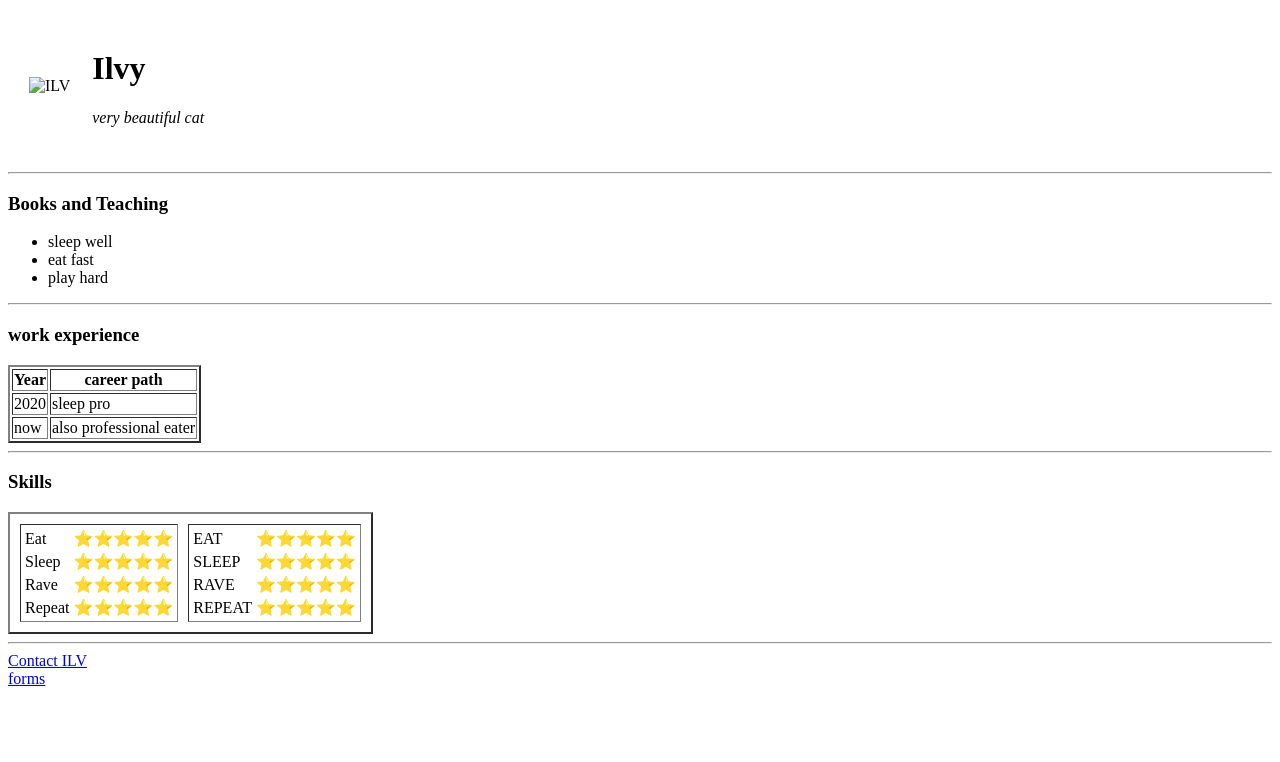
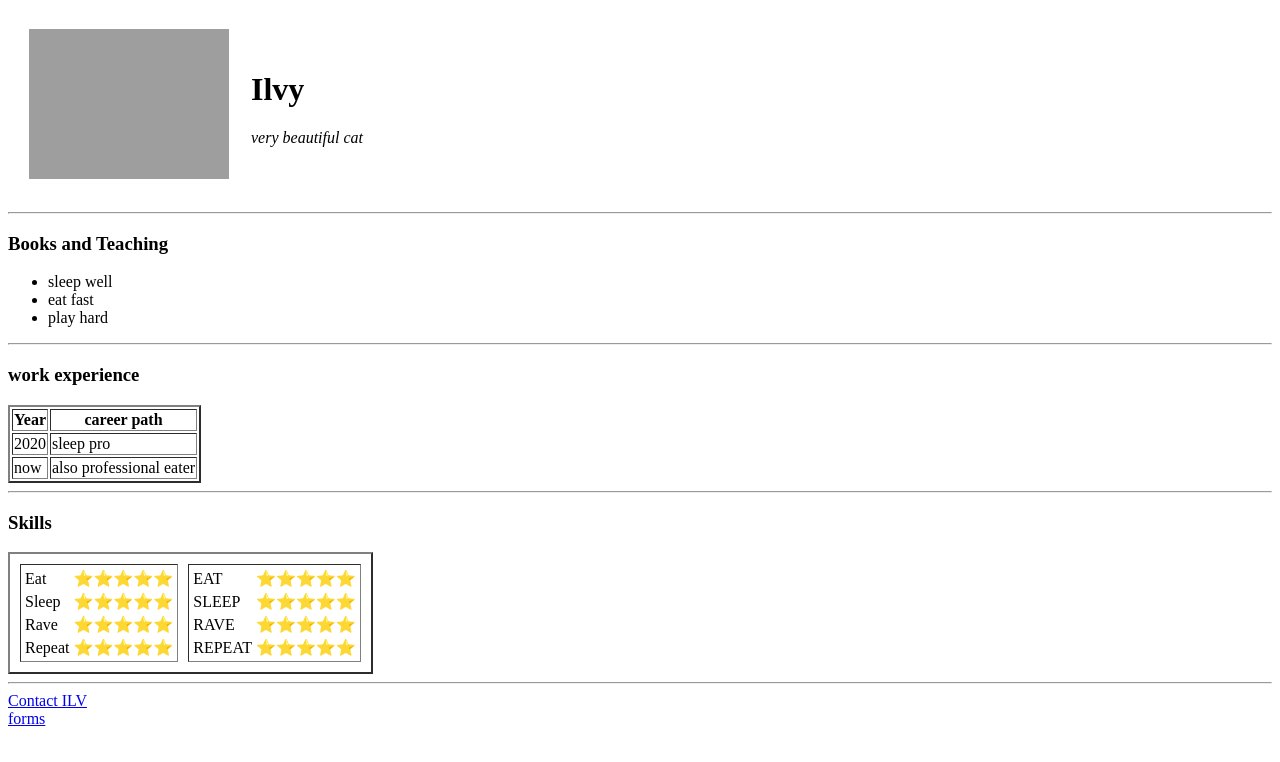
Before and after one commit to peterpap27/ilvy, a plain HTML site: page index.html in a window 1280 px wide. Drawn offline with Linux system fonts and the light colour scheme; the site is published under a folder, as on GitHub Pages, so addresses that start at the root find nothing.

Commit message:
updated index image

```diff
--- a/index.html
+++ b/index.html
@@ -9,7 +9,7 @@
   <body>
     <table cellspacing="20">
       <tr>
-        <td><img src="/images/ilvy.jpg" alt="ILV" width="200px" /></td>
+        <td><img src="images/ilvy.jpg" alt="ILV" width="200px" /></td>
         <td>
           <h1>Ilvy</h1>
           <p><em>very beautiful cat</em></p>
```
